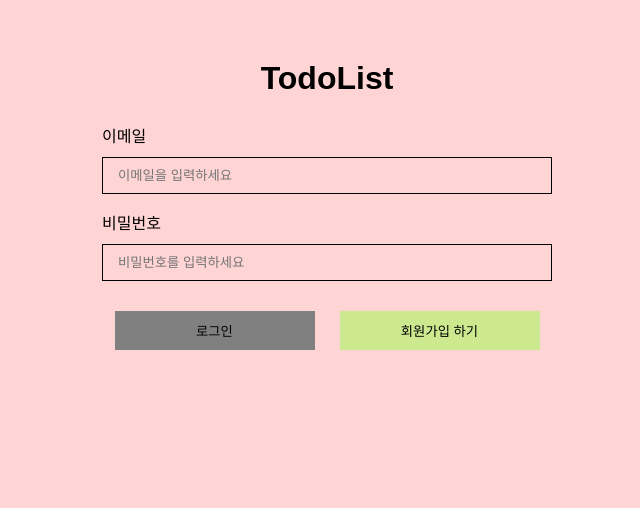
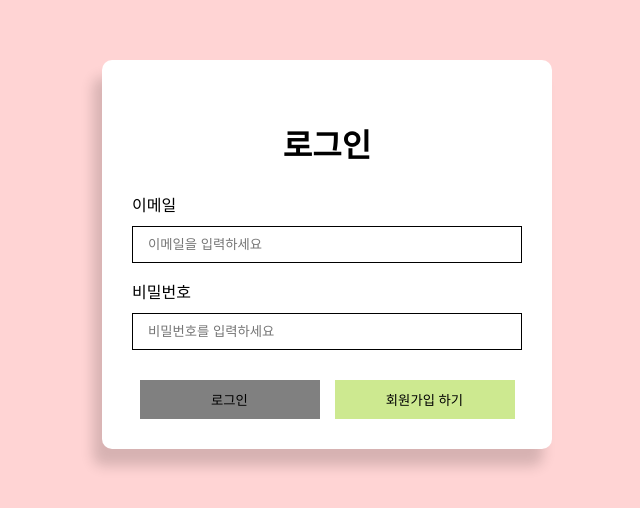
Before and after one commit to hyorimcho/wanted-pre-onboarding-frontend, a React (Create React App) app: page / in a window 1280 px wide. Shown: the part 140-648 px from the top of the page, without its empty margins (313-953 px from the left). Built offline with nearby package versions, Linux system fonts and the light colour scheme.

Commit message:
#2 - feat: 로그인 페이지 스타일 변경

```diff
--- a/src/pages/SignIn/index.jsx
+++ b/src/pages/SignIn/index.jsx
@@ -87,7 +87,7 @@ const SignIn = () => {
 
   return (
     <Form onSubmit={handleSubmit}>
-      <h1>TodoList</h1>
+      <h1>로그인</h1>
       <InputContainer>
         <div>
           <label htmlFor="email">이메일</label>
@@ -137,9 +137,14 @@ const SignIn = () => {
 export default SignIn;
 
 const Form = styled.form`
+  padding: 30px;
+  margin-top: 50px;
+  background: #fff;
+  border-radius: 10px;
   max-width: 450px;
   margin-inline: auto;
   margin-top: 200px;
+  box-shadow: -9px 17px 13px rgb(0 0 0 / 16%);
   h1 {
     text-align: center;
     margin: 30px 0 20px 0;
@@ -158,10 +163,7 @@ const InputContainer = styled.div`
     width: 100%;
     line-height: 10px;
     padding: 0.625rem 0.9375rem;
-    background-color: #ffd4d4;
-    &:focus {
-      background-color: white;
-    }
+    background-color: #fff;
   }
   span {
     color: red;
@@ -174,7 +176,7 @@ const ButtonContainer = styled.div`
   display: flex;
   margin-top: 30px;
   button {
-    width: 200px;
+    width: 180px;
     margin-inline: auto;
     padding: 10px 20px;
     cursor: pointer;
```
